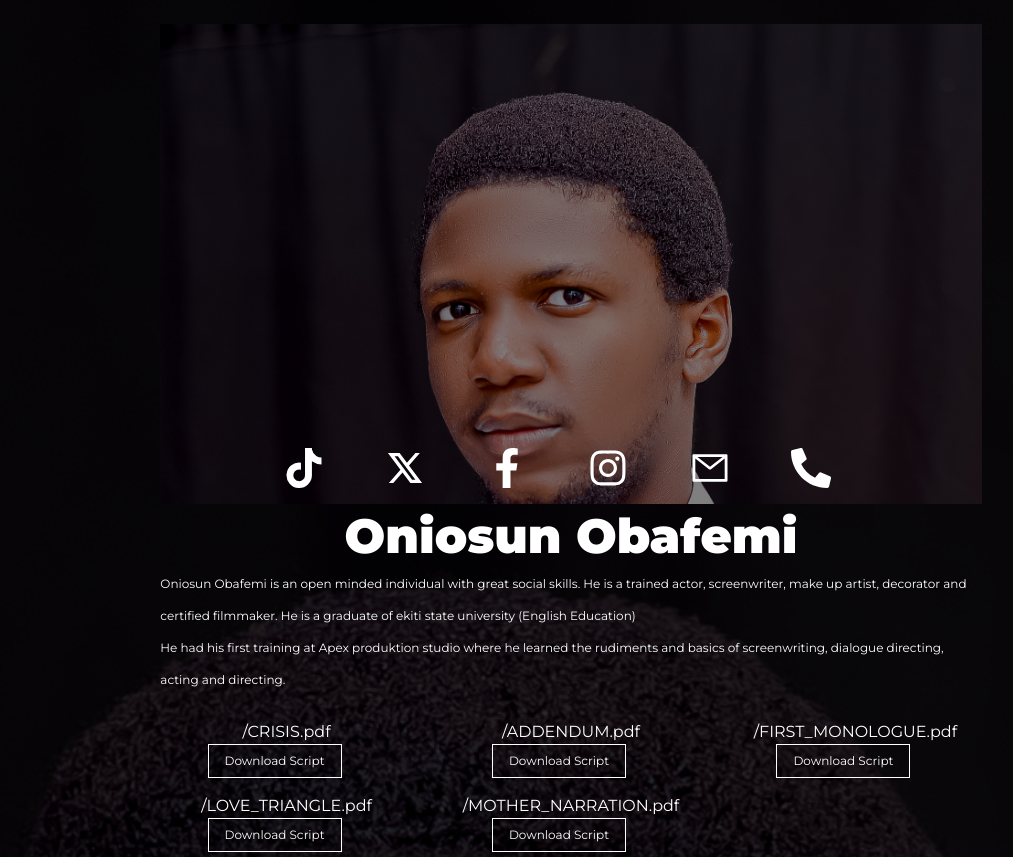
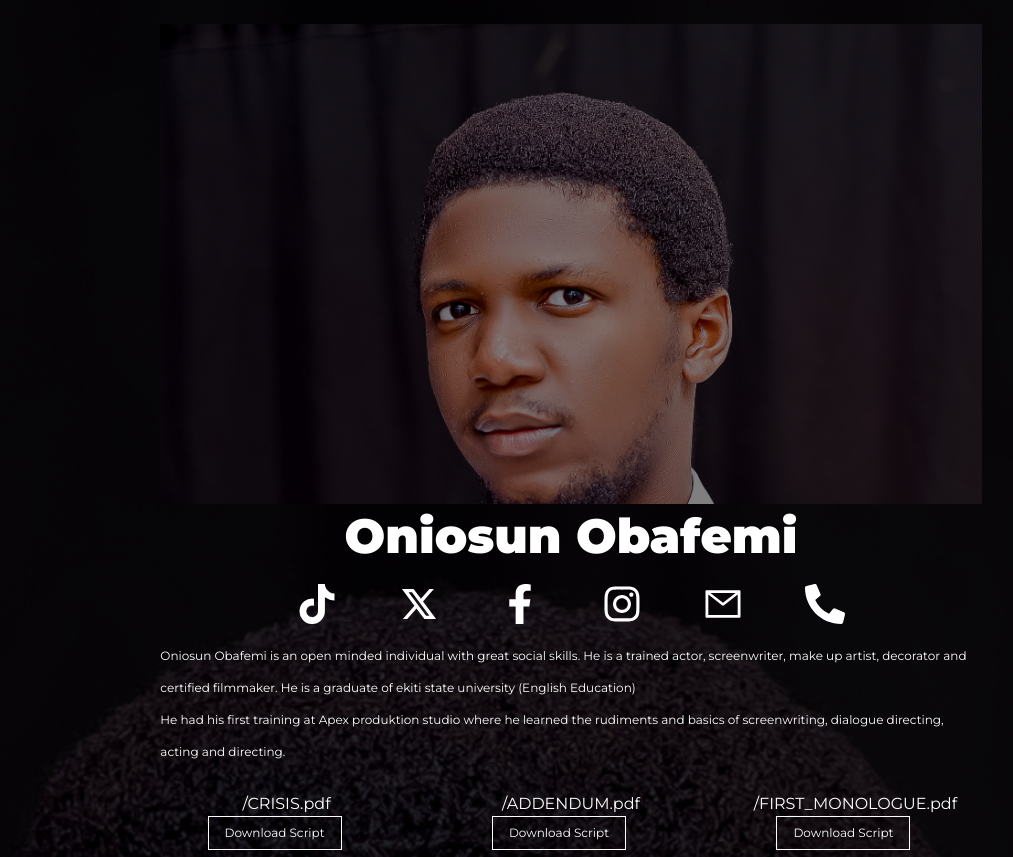
Before and after one commit to Ifdanog/artist_portfolio, a React (Vite) app: page / in a window 1280 px wide. Shown: the top 857 px of the page, without its empty margins (69-1082 px from the left). Built offline with nearby package versions, Linux system fonts and the light colour scheme.

Commit message:
adjusted hero section

```diff
--- a/src/components/Hero.jsx
+++ b/src/components/Hero.jsx
@@ -9,8 +9,9 @@ const Hero = () => {
   return (
     <div className="p-6 flex justify-center items-center">
       <div className="w-full md:w-2/3">
-        <div className="w-full h-[30rem] bg-heroimage">
-        <div className="flex justify-between py-4 w-4/5 md:w-2/3 mx-auto absolute bottom-0 left-[15%] z-10">
+        <div className="w-full h-[30rem] bg-heroimage"></div>
+        <h1 className="font-black text-5xl p-2 text-center">Oniosun Obafemi</h1>
+        <div className="flex justify-between py-4 w-4/5 md:w-2/3 mx-auto">
         <a href="https://www.tiktok.com/@oba_bisi" target="_blank">
           <FaTiktok className="w-10 h-10" />
         </a>
@@ -30,8 +31,6 @@ const Hero = () => {
           <FaPhoneAlt className="w-10 h-10" />
         </a>
       </div>
-        </div>
-        <h1 className="font-black text-5xl p-2 text-center">Oniosun Obafemi</h1>
         <p className="leading-8 text-xs md:text-normal">
           Oniosun Obafemi is an open minded individual with great social skills.
           He is a trained actor, screenwriter, make up artist, decorator and
```
